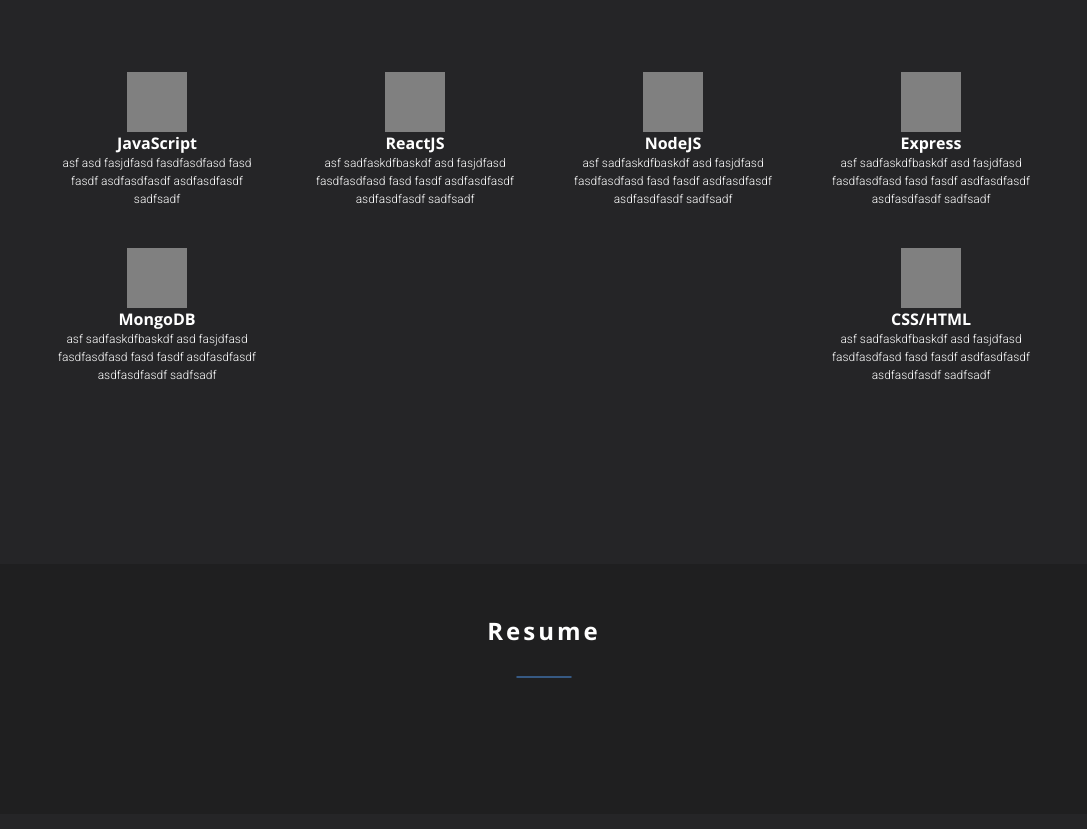
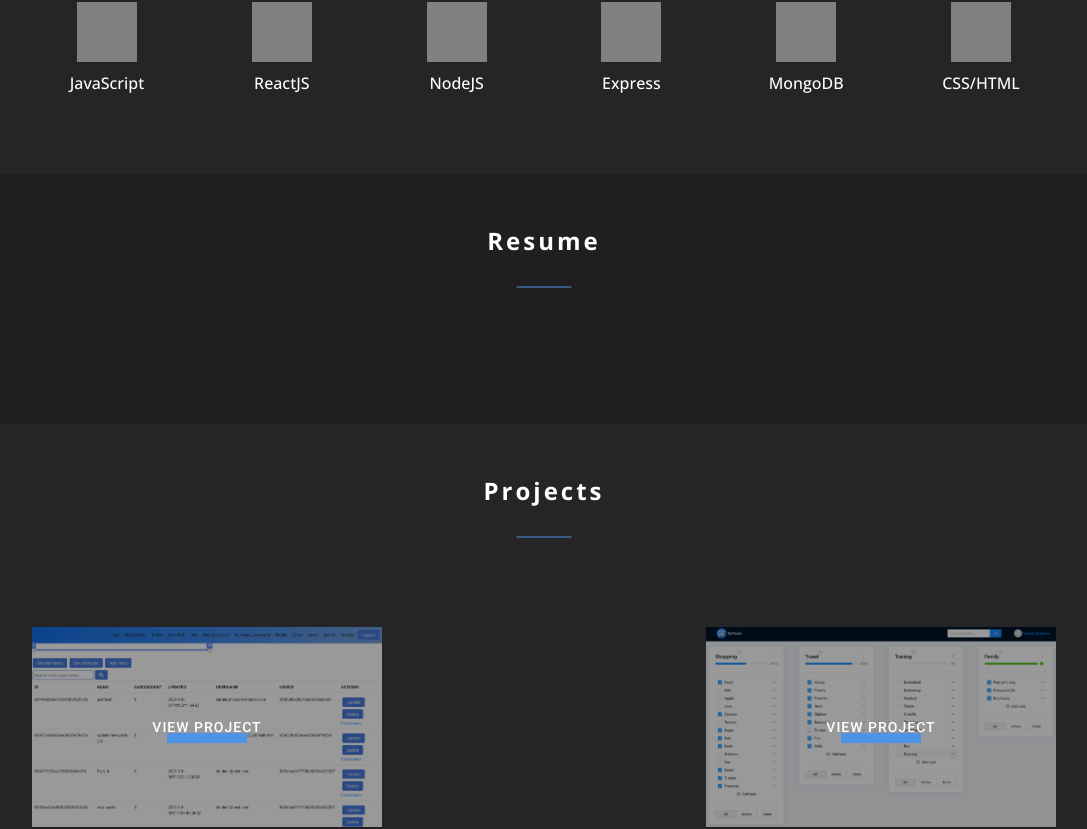
Before and after one commit to sshaporov/portfolio, a React (Create React App) app: page / in a window 1280 px wide. Shown: the part 1031-1860 px from the top of the page, without its empty margins (96-1183 px from the left). Built offline with nearby package versions, Linux system fonts and the light colour scheme.

Commit message:
skils refactoring

```diff
--- a/src/03-skills/Skills.jsx
+++ b/src/03-skills/Skills.jsx
@@ -8,13 +8,13 @@
         <div className={styles.skills}>
             <div className={styles.container}>
                 <Title name={'Skills'}/>
-                <div className={styles.skills}>
-                    <Skill title={'JavaScript'} description={'asf asd fasjdfasd fasdfasdfasd fasd fasdf asdfasdfasdf asdfasdfasdf sadfsadf'}/>
-                    <Skill title={'ReactJS'} description={'asf sadfaskdfbaskdf asd fasjdfasd fasdfasdfasd fasd fasdf asdfasdfasdf asdfasdfasdf sadfsadf'}/>
-                    <Skill title={'NodeJS'} description={'asf sadfaskdfbaskdf asd fasjdfasd fasdfasdfasd fasd fasdf asdfasdfasdf asdfasdfasdf sadfsadf'}/>
-                    <Skill title={'Express'} description={'asf sadfaskdfbaskdf asd fasjdfasd fasdfasdfasd fasd fasdf asdfasdfasdf asdfasdfasdf sadfsadf'}/>
-                    <Skill title={'MongoDB'} description={'asf sadfaskdfbaskdf asd fasjdfasd fasdfasdfasd fasd fasdf asdfasdfasdf asdfasdfasdf sadfsadf'}/>
-                    <Skill title={'CSS/HTML'} description={'asf sadfaskdfbaskdf asd fasjdfasd fasdfasdfasd fasd fasdf asdfasdfasdf asdfasdfasdf sadfsadf'}/>
+                <div className={styles.skillsList}>
+                        <Skill title={'JavaScript'}/>
+                        <Skill title={'ReactJS'}/>
+                        <Skill title={'NodeJS'}/>
+                        <Skill title={'Express'}/>
+                        <Skill title={'MongoDB'}/>
+                        <Skill title={'CSS/HTML'}/>
                 </div>
             </div>
         </div>
--- a/src/03-skills/Skills.module.scss
+++ b/src/03-skills/Skills.module.scss
@@ -7,10 +7,13 @@
     .container {
         @include container();
         @include flex(column, flex-start, center, nowrap);
-        .skills {
+        .skillsList {
             width: 100%;
+            margin-top: 40px;
             @include flex(row, space-between, flex-start, wrap);
-            margin-top: 40px;
+            @media screen and (max-width: 1124px) {
+                justify-content: center;
+            }
         }
     }
 }
--- a/src/03-skills/skill/Skill.jsx
+++ b/src/03-skills/skill/Skill.jsx
@@ -6,7 +6,6 @@
         <div className={styles.skill}>
             <div className={styles.icon}></div>
             <div className={styles.title}>{props.title}</div>
-            <span className={styles.description}>{props.description}</span>
         </div>
     );
 }
--- a/src/03-skills/skill/Skill.module.scss
+++ b/src/03-skills/skill/Skill.module.scss
@@ -2,20 +2,16 @@
 @import "../../common/styles/sass/mixins";
 
 .skill {
-    width: 250px;
+    width: 150px;
     @include flex(column, center, center, wrap);
-    padding: 20px;
+    padding: 0 20px 0 20px;
     .icon {
         height: 60px;
         width: 60px;
         background-color: gray;
     }
     .title {
-        @include text($titleFontFamily, 16px, 700)
-    }
-    .description {
-        text-align: center;
-        line-height: 1.5;
-        @include text($textFontFamily, 12px, 300)
+        margin-top: 10px;
+        @include text($titleFontFamily, 16px, 500)
     }
 }
--- a/src/05-projects/Projects.module.scss
+++ b/src/05-projects/Projects.module.scss
@@ -3,7 +3,7 @@
 
 .projects {
     background-color: $bgSecondColor;
-    padding: 50px 0 80px 0;
+    padding: 50px 0 40px 0;
     .container {
         @include container();
         @include flex(column, flex-start, center, nowrap);
--- a/src/07-footer/Footer.module.scss
+++ b/src/07-footer/Footer.module.scss
@@ -3,7 +3,7 @@
 
 .footer {
     background-color: $bgSecondColor;
-    padding: 50px 0 80px 0;
+    padding: 50px 0 40px 0;
     .container {
         @include container();
         @include flex(column, flex-start, center, nowrap);
```
